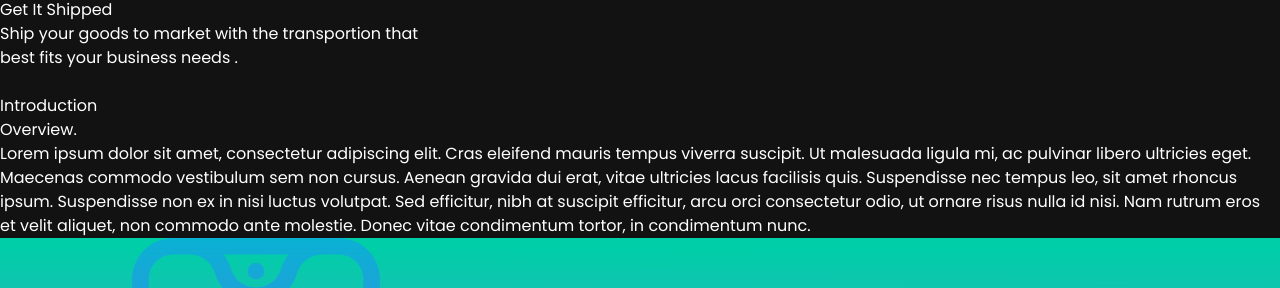
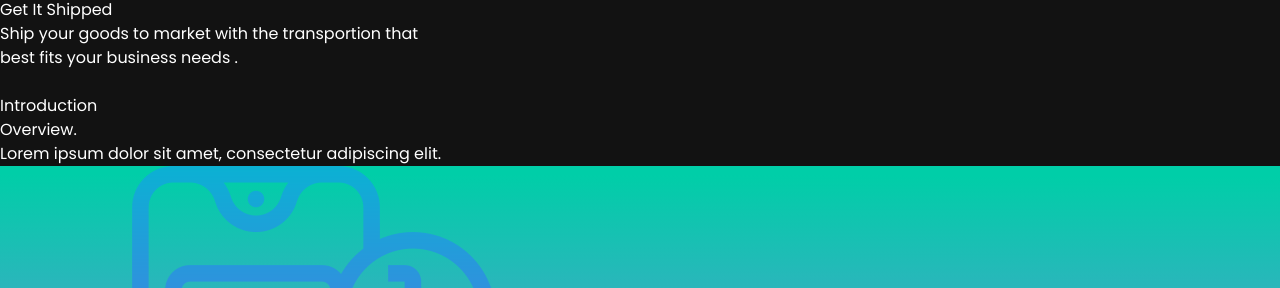
Before and after one commit to udaya-bhandarkar-11/Logiship, a React (Vite) app: page / in a window 1280 px wide. Shown: the part 1235-1523 px from the top of the page. Built offline with nearby package versions, Linux system fonts and the light colour scheme.

Commit message:
adding changes

```diff
--- a/src/components/About.jsx
+++ b/src/components/About.jsx
@@ -35,8 +35,7 @@ const About = () => {
       <motion.p variants={fadeIn("","","0.1",1)}
       className="mt-4 text-secondary text-[17px] max-w-3xl leading-[30px]"
       >
-      Lorem ipsum dolor sit amet, consectetur adipiscing elit. Cras eleifend mauris tempus viverra suscipit. Ut malesuada ligula mi, ac pulvinar libero ultricies eget. Maecenas commodo vestibulum sem non cursus. Aenean gravida dui erat, vitae ultricies lacus facilisis quis. Suspendisse nec tempus leo, sit amet rhoncus ipsum. Suspendisse non ex in nisi luctus volutpat. Sed efficitur, nibh at suscipit efficitur, arcu orci consectetur odio, ut ornare risus nulla id nisi. Nam rutrum eros et velit aliquet, non commodo ante molestie. Donec vitae condimentum tortor, in condimentum nunc.
-      </motion.p>
+      Lorem ipsum dolor sit amet, consectetur adipiscing elit.  </motion.p>
 
       <div className='mt-20 flex flex-wrap gap-10'>
         {services.map((service, index) => (
```
Also changed, not shown: src/App.jsx (line endings or trailing spaces).
